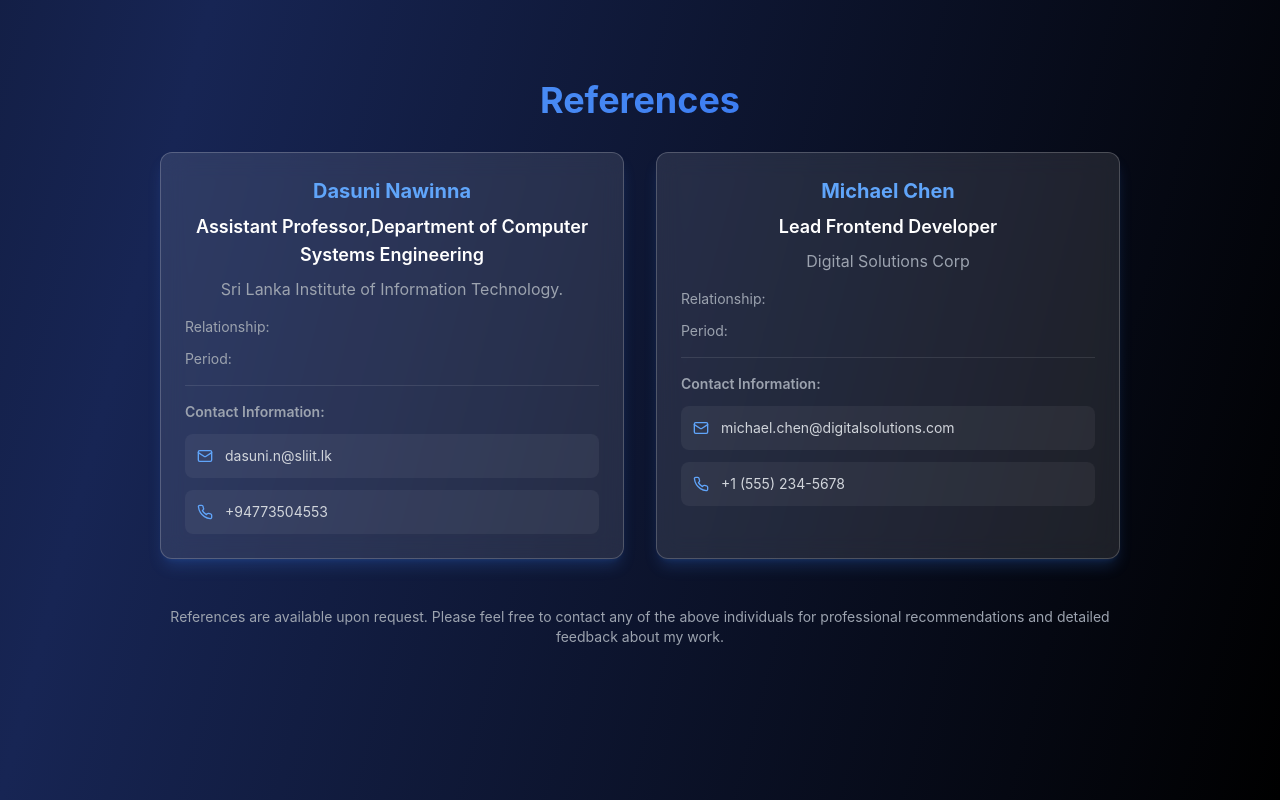
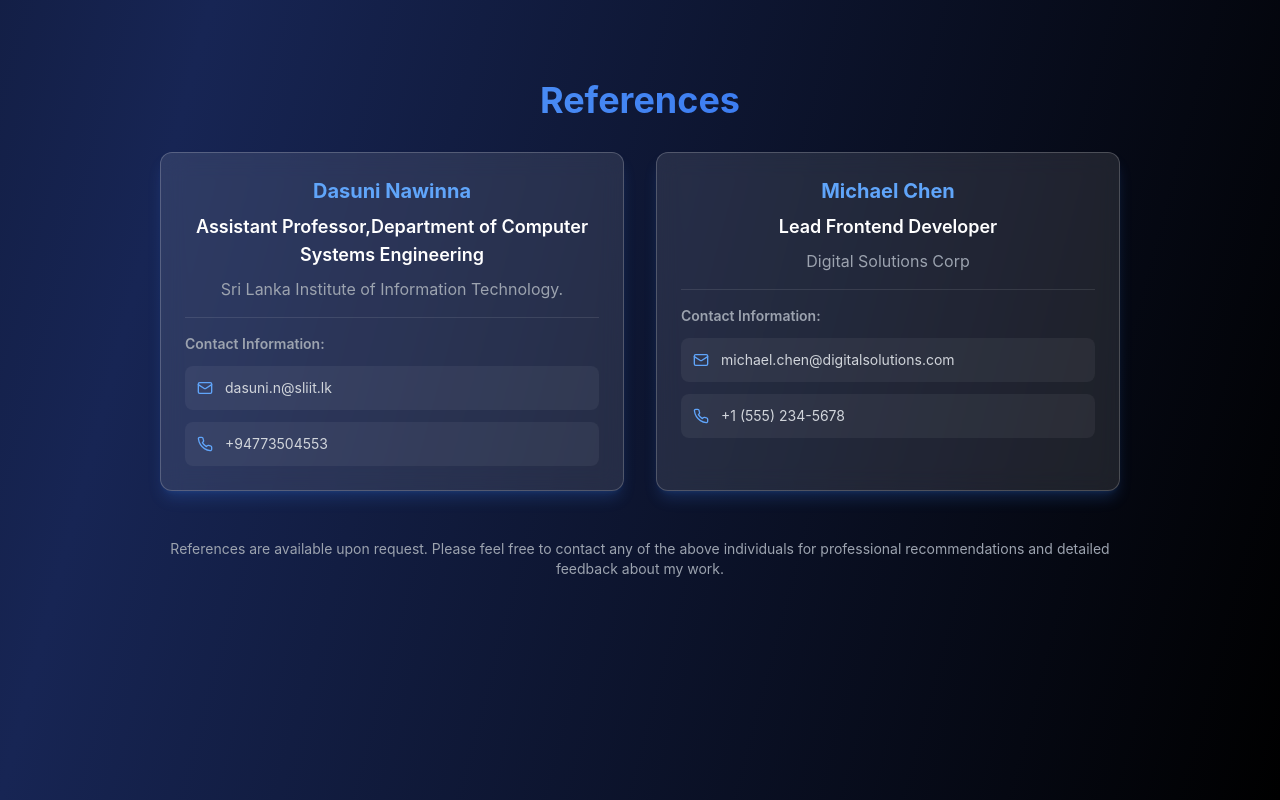
Before and after one commit to Hansani001/hansanibandara, a React (Vite) app: page / in a window 1280 px wide. Shown: the part 4030-4830 px from the top of the page. Built offline with nearby package versions, Linux system fonts and the light colour scheme.

Commit message:
Update ReferencesPage.tsx

```diff
--- a/src/components/ReferencesPage.tsx
+++ b/src/components/ReferencesPage.tsx
@@ -49,14 +49,6 @@ const ReferencesPage = () => {
                   </p>
                 </div>
               <div className="space-y-3">
-                  <div className="flex items-center justify-between text-sm">
-                    <span className="text-gray-400">Relationship:</span>
-                    <span className="text-blue-400 font-medium">{reference.relationship}</span>
-                  </div>
-                  <div className="flex items-center justify-between text-sm">
-                    <span className="text-gray-400">Period:</span>
-                    <span className="text-white">{reference.workPeriod}</span>
-                  </div>
                 </div>
 
                 <div className="pt-4 border-t border-white/10 space-y-3">
```
